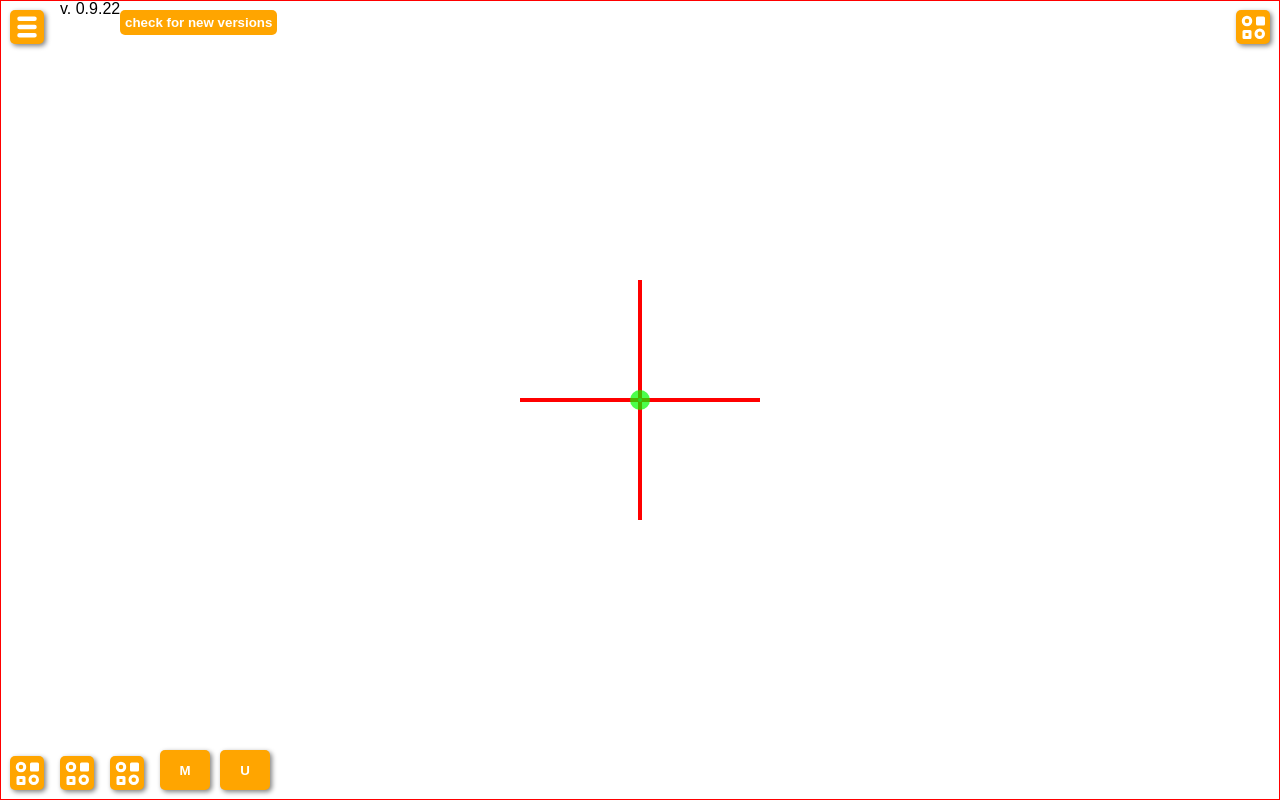
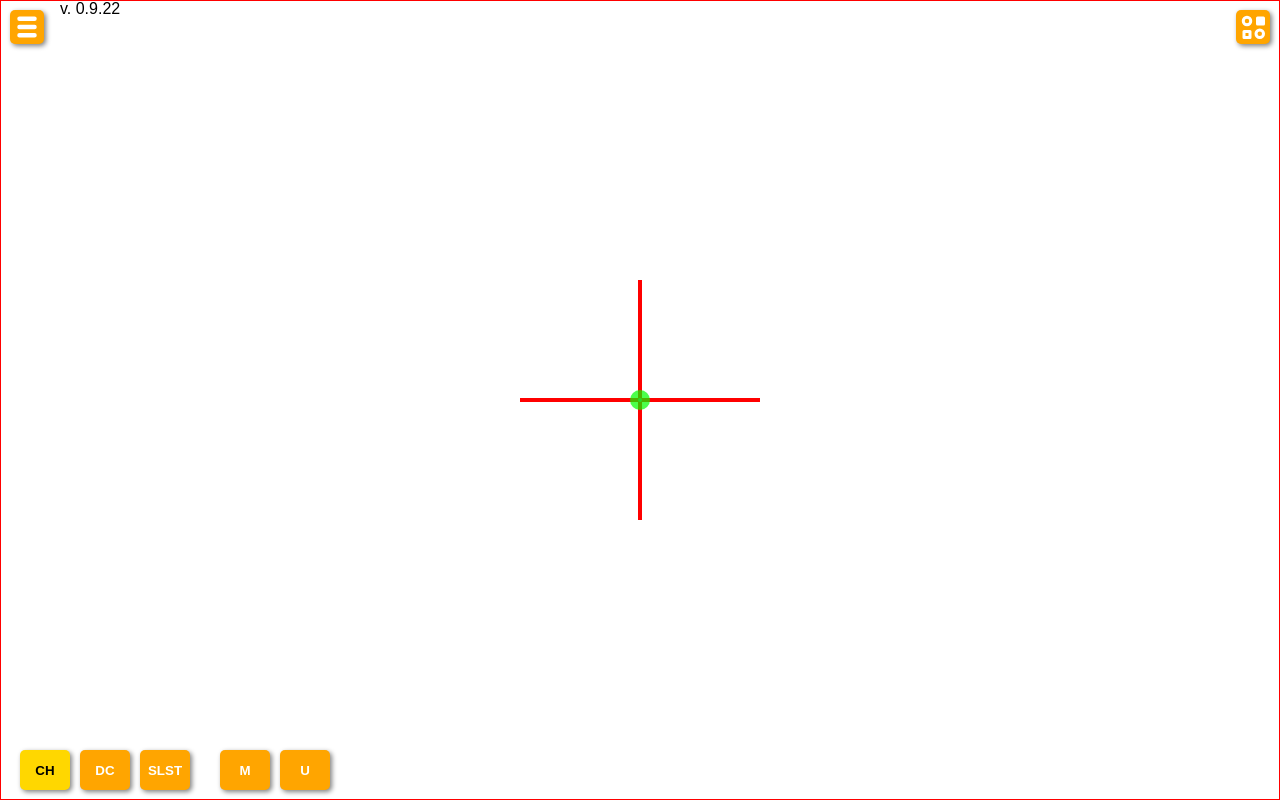
Before and after one commit to trekski/doilify, a Vue app: page / in a window 1280 px wide. Built offline with nearby package versions, Linux system fonts and the light colour scheme.

Commit message:
some GUI rough cleanup for demo purposes

```diff
--- a/src/App.vue
+++ b/src/App.vue
@@ -12,7 +12,7 @@
     />
 
     <button
-      style="position:absolute; left:110px;"
+      style="position:absolute; left:110px; visibility: hidden"
       @click="checkNewAppVer"
     >
       check for new versions
@@ -41,7 +41,7 @@
         <button
           id="selectTool"
           class="icon img shadow2px"
-          title="select the tool you wANt to use"
+          title="select the tool you want to use"
           @click="changeModal('edit_mode', appState.editingMode, 'tool_type', 'NONE', 'Pick a tool', 'Toolbox' )"
         >
           <img src="icons/select_tool_white.svg">
@@ -50,15 +50,8 @@
           id="selectColor"
           class="icon img shadow2px"
           title="select stitch color"
+          style="visibility: hidden"
           @click="changeModal('main_color', appState.mainStitchColor, 'color', 'NONE', 'Pick main stitch color', 'Select Color' )"
-        >
-          <img src="icons/select_tool_white.svg">
-        </button>
-        <button
-          id="testGraph"
-          class="icon img shadow2px"
-          title="select stitch color"
-          @click="testGraph()"
         >
           <img src="icons/select_tool_white.svg">
         </button>
@@ -66,10 +59,40 @@
           id="selectStitchType"
           class="icon img shadow2px"
           title="select stitch type"
+          style="visibility: hidden"
           @click="changeModal('main_stitch', appState.mainStitchType, 'stitch_type', 'NONE', '', 'Select Stitch' )"
         >
           <img src="icons/select_tool_white.svg">
         </button>
+
+        <button
+          id="selectCH"
+          class="icon shadow2px"
+          title="make stitch"
+          :class="{active : appState.mainStitchType === 'ch'}"
+          @click="selectStich('ch')"
+        >
+          <strong>CH</strong>
+        </button>
+        <button
+          id="selectDC"
+          class="icon shadow2px"
+          title="make stitch"
+          :class="{active : appState.mainStitchType === 'dc'}"
+          @click="selectStich('dc')"
+        >
+          <strong>DC</strong>
+        </button>
+        <button
+          id="selectSL"
+          class="icon shadow2px"
+          title="make stitch"
+          :class="{active : appState.mainStitchType === 'slst'}"
+          @click="selectStich('slst')"
+        >
+          <strong>SLST</strong>
+        </button>
+
         <button
           id="makeStitch"
           class="icon shadow2px"
@@ -189,6 +212,10 @@ export default {
         }
       }
     },
+    selectStich (t) {
+      this.appState.mainStitchType = t
+      this.$refs.MainGraph.refocus()
+    },
     // testGraph
     testGraph () {
       alert('a')
@@ -301,6 +328,11 @@ button {
   transition: background 0.2s, color 0.2s, box-shadow 0.2s;
 }
 
+button.active {
+  color: var(--text-highlight-accent);
+  background: var(--main-accent-highlight);
+}
+
 button:hover {
   color: var(--text-highlight-accent);
   background: var(--main-accent-highlight);
@@ -340,12 +372,12 @@ button.img{
 }
 #selectStitchType {
   position: absolute;
-  bottom: 0px;
+  bottom: 60px;
   left: 0px;
 }
 #selectColor {
   position: absolute;
-  bottom: 0px;
+  bottom: 60px;
   left: 50px;
 }
 #testGraph {
@@ -354,10 +386,34 @@ button.img{
   left: 100px;
 }
 
+#selectCH {
+  position: absolute;
+  bottom: 0px;
+  left: 10px;
+  width: 40px;
+  height: 40px;
+}
+
+#selectDC {
+  position: absolute;
+  bottom: 0px;
+  left: 70px;
+  width: 40px;
+  height: 40px;
+}
+
+#selectSL {
+  position: absolute;
+  bottom: 0px;
+  left: 130px;
+  width: 40px;
+  height: 40px;
+}
+
 #makeStitch {
   position: absolute;
   bottom: 0px;
-  left: 150px;
+  left: 210px;
   width: 40px;
   height: 40px;
 }
@@ -365,7 +421,7 @@ button.img{
 #unmakeStitch {
   position: absolute;
   bottom: 0px;
-  left: 210px;
+  left: 270px;
   width: 40px;
   height: 40px;
 }
```
